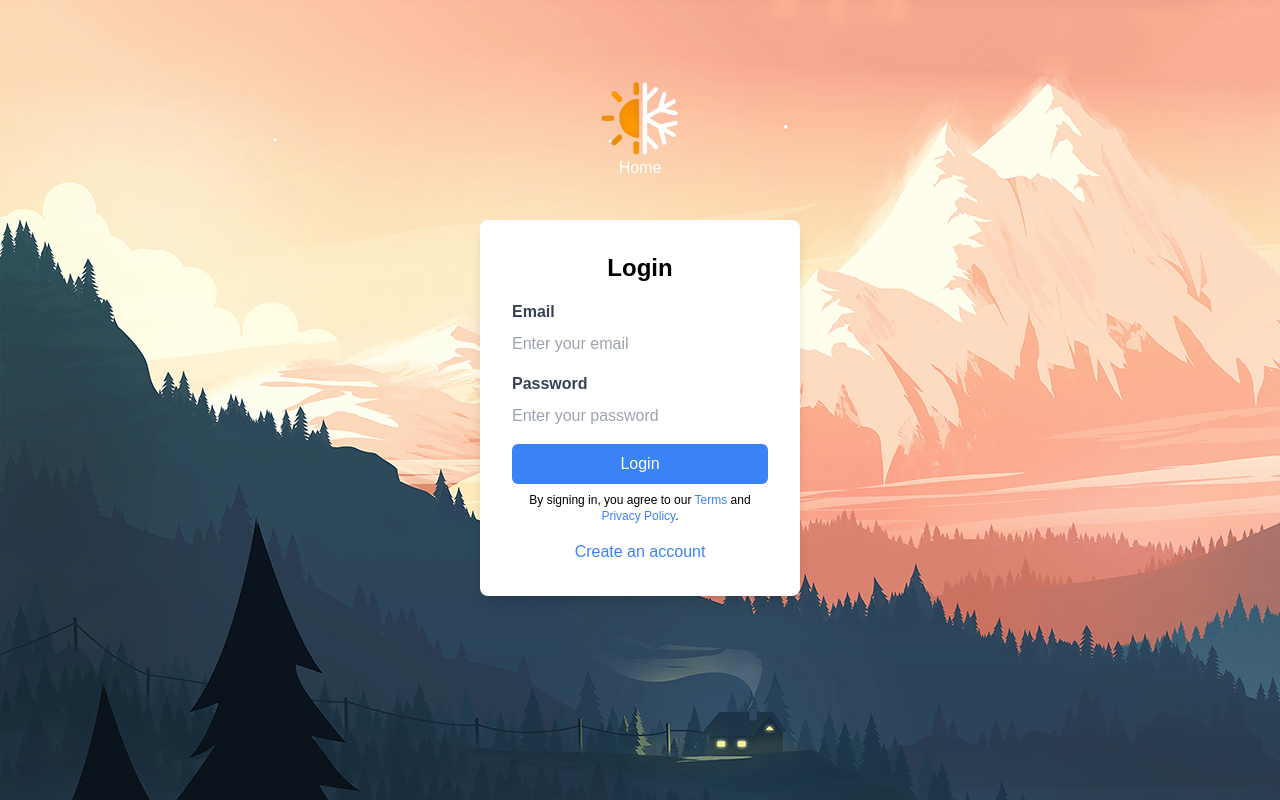
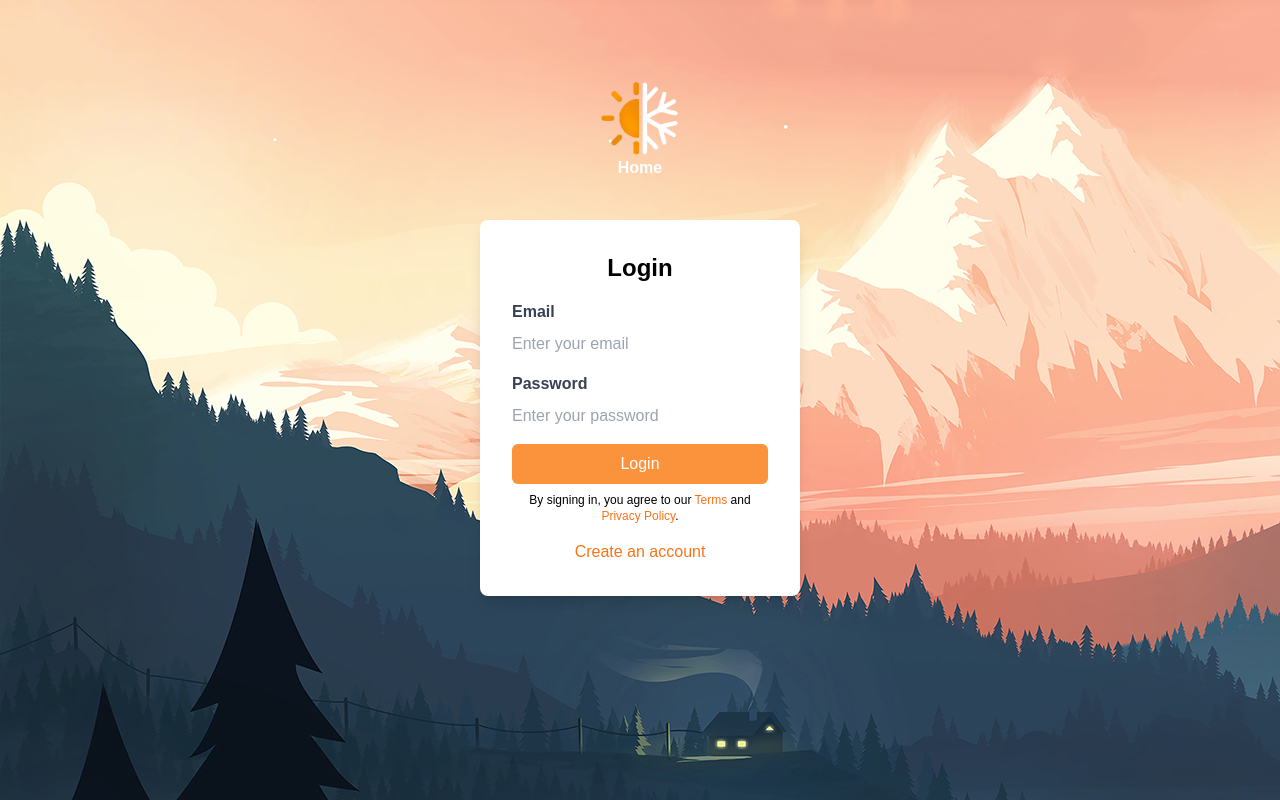
Before and after one commit to rico-td/Projektarbeit-G5, a React (Create React App) app in the folder frontend/: page /login in a window 1280 px wide. Built offline with nearby package versions, Linux system fonts and the light colour scheme.

Commit message:
some changes

```diff
--- a/frontend/src/components/FlipCardDaily/FlipCardDaily.jsx
+++ b/frontend/src/components/FlipCardDaily/FlipCardDaily.jsx
@@ -27,13 +27,17 @@ function FlipCard({
   }
 
   return (
-    <ReactCardFlip flipDirection="horizontal" isFlipped={isFlipped}>
+    <ReactCardFlip
+      flipDirection="horizontal"
+      isFlipped={isFlipped}
+      className="w-[10em]"
+    >
       <div
         className={`${style.card}`}
         style={{ backgroundImage: `url(${img}) `, opacity: "0.8" }}
         onClick={handleFlip}
       >
-        <div className="h-[100%] flex flex-col justify-arround items-center">
+        <div className="h-[100%] w-[100%] flex flex-col justify-arround items-center">
           <p className="text-xl font-extralight mt-2">{date.slice(5)}</p>
           <div className="flex flex-col justify-center items-center">
             <div className="flex flex-col justify-center items-center my-5">
--- a/frontend/src/components/FlipCardDaily/FlipCardDaily.module.css
+++ b/frontend/src/components/FlipCardDaily/FlipCardDaily.module.css
@@ -3,8 +3,9 @@
   display: flex;
   justify-content: center;
   align-items: center;
-  width: 175px;
-  height: 240px;
+  text-align: center;
+  width: 11em;
+  height: 15em;
   border-radius: 10px;
   padding: 5px;
 }
--- a/frontend/src/components/InputFields/InputFields.js
+++ b/frontend/src/components/InputFields/InputFields.js
@@ -57,7 +57,7 @@ function InputFields({
 
       <div className="flex justify-center items-center">
         <input
-          className="text-l font-light p-1.5 mr-5 shadow-xl focus:outline-none capitalize placeholder:lowercase rounded-2xl text-center"
+          className="w-[15em] text-l font-light p-1 mr-5 shadow-xl focus:outline-none capitalize placeholder:lowercase rounded-2xl text-center"
           type="search"
           placeholder="search for city..."
           value={inputValue}
--- a/frontend/src/index.css
+++ b/frontend/src/index.css
@@ -8,6 +8,8 @@
 
 html,
 body {
+  position: relative;
+  height: 100%;
   font-family: "Poppins", sans-serif;
 }
 
--- a/frontend/src/pages/Login_Signup/Login.js
+++ b/frontend/src/pages/Login_Signup/Login.js
@@ -58,7 +58,7 @@ function Login() {
         <Link to="/">
           <img className="rotate-180" src={logo} alt="" width="80px" />
         </Link>
-        <p className="font-light text-white">Home</p>
+        <p className="font-bold text-white">Home</p>
       </div>
       <div className="bg-white p-8 rounded-lg shadow-lg w-80">
         <h2 className="text-2xl mb-4 text-center font-bold">Login</h2>
@@ -76,7 +76,7 @@ function Login() {
               name="email"
               value={values.email}
               onChange={handleInput}
-              className="form-input w-full rounded-md"
+              className="form-input w-full focus:outline-none font-light"
             />
           </div>
           <div className="mb-4">
@@ -92,7 +92,7 @@ function Login() {
               name="password"
               value={values.password}
               onChange={handleInput}
-              className="form-input w-full rounded-md"
+              className="form-input w-full focus:outline-none  font-light"
             />
           </div>
           {errorMessage && (
@@ -100,8 +100,10 @@ function Login() {
           )}
           <button
             type="submit"
-            className={`bg-blue-500 text-white w-full py-2 rounded-md focus:outline-none focus:bg-blue-600 ${
-              isLoading ? "opacity-50 cursor-not-allowed" : "hover:bg-blue-600"
+            className={`bg-orange-400 text-white w-full py-2 rounded-md focus:outline-none focus:bg-orange-500 ${
+              isLoading
+                ? "opacity-50 cursor-not-allowed"
+                : "hover:bg-orange-500"
             }`}
             disabled={isLoading}
           >
@@ -109,17 +111,17 @@ function Login() {
           </button>
           <p className="text-xs mt-2 text-center">
             By signing in, you agree to our{" "}
-            <Link to="#" className="text-blue-500">
+            <Link to="#" className="text-orange-500">
               Terms
             </Link>{" "}
             and{" "}
-            <Link to="#" className="text-blue-500">
+            <Link to="#" className="text-orange-500">
               Privacy Policy
             </Link>
             .
           </p>
           <div className="text-center mt-4">
-            <Link to="/signup" className="text-blue-500 hover:underline">
+            <Link to="/signup" className="text-orange-500 hover:underline">
               Create an account
             </Link>
           </div>
--- a/frontend/src/pages/Login_Signup/Signup.js
+++ b/frontend/src/pages/Login_Signup/Signup.js
@@ -37,7 +37,7 @@ function Signup() {
 
   return (
     <div className="min-h-screen bg-gradient-to-r flex justify-center items-center">
-      <div className="bg-white shadow-md rounded p-8 max-w-md w-full">
+      <div className="bg-white shadow-md rounded-lg p-8 max-w-md w-full">
         <h2 className="text-2xl mb-4 text-center font-bold">Sign Up</h2>
         <form onSubmit={handleSubmit}>
           <div className="mb-4">
@@ -53,7 +53,7 @@ function Signup() {
               name="name"
               value={name}
               onChange={handleInput}
-              className="form-input w-full rounded-md"
+              className="form-input w-full focus:outline-none font-light"
             />
           </div>
           <div className="mb-4">
@@ -69,7 +69,7 @@ function Signup() {
               name="email"
               value={email}
               onChange={handleInput}
-              className="form-input w-full rounded-md"
+              className="form-input w-full focus:outline-none font-light"
             />
           </div>
           <div className="mb-4">
@@ -85,29 +85,33 @@ function Signup() {
               name="password"
               value={password}
               onChange={handleInput}
-              className="form-input w-full rounded-md"
+              className="form-input w-full focus:outline-none font-light"
             />
           </div>
-          {error && <div className="text-red-500 text-sm mb-4">{error}</div>}
+          {error && (
+            <div className="text-red-500 text-sm mb-4 text-center font-bold">
+              {error}
+            </div>
+          )}
           <button
             type="submit"
-            className="bg-blue-500 text-white w-full py-2 rounded-md hover:bg-blue-600 focus:outline-none focus:bg-blue-600"
+            className="bg-orange-400 text-white w-full py-2 rounded-md hover:bg-orange-500 focus:outline-none focus:bg-orange-500"
           >
             Sign Up
           </button>
           <p className="text-xs mt-2 text-center">
             By signing up, you agree to our{" "}
-            <Link to="#" className="text-blue-500">
+            <Link to="#" className="text-orange-500">
               Terms
             </Link>{" "}
             and{" "}
-            <Link to="#" className="text-blue-500">
+            <Link to="#" className="text-orange-500">
               Privacy Policy
             </Link>
             .
           </p>
           <div className="text-center mt-4">
-            <Link to="/login" className="text-blue-500 hover:underline">
+            <Link to="/login" className="text-orange-500 hover:underline">
               Already have an account? Login here
             </Link>
           </div>
```
